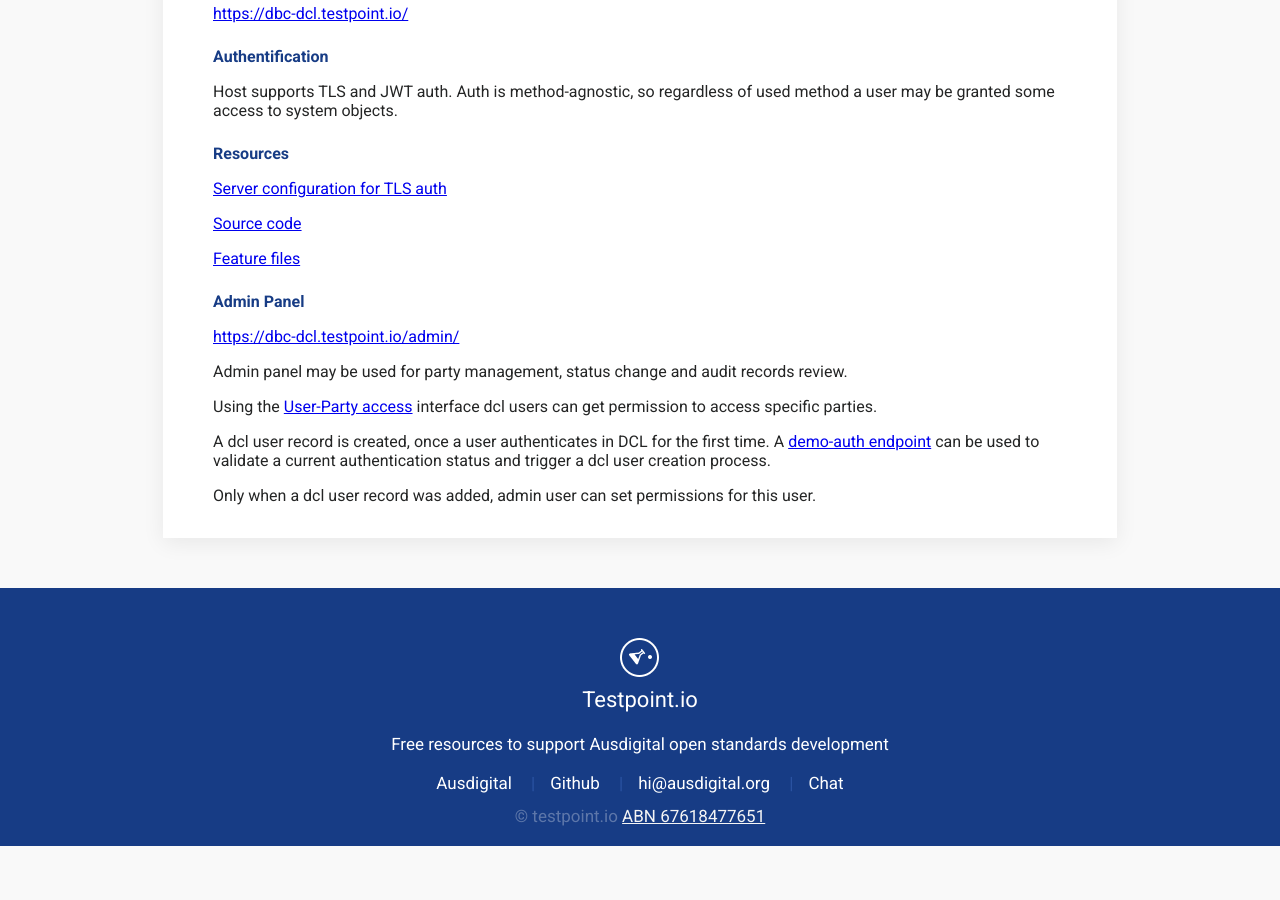
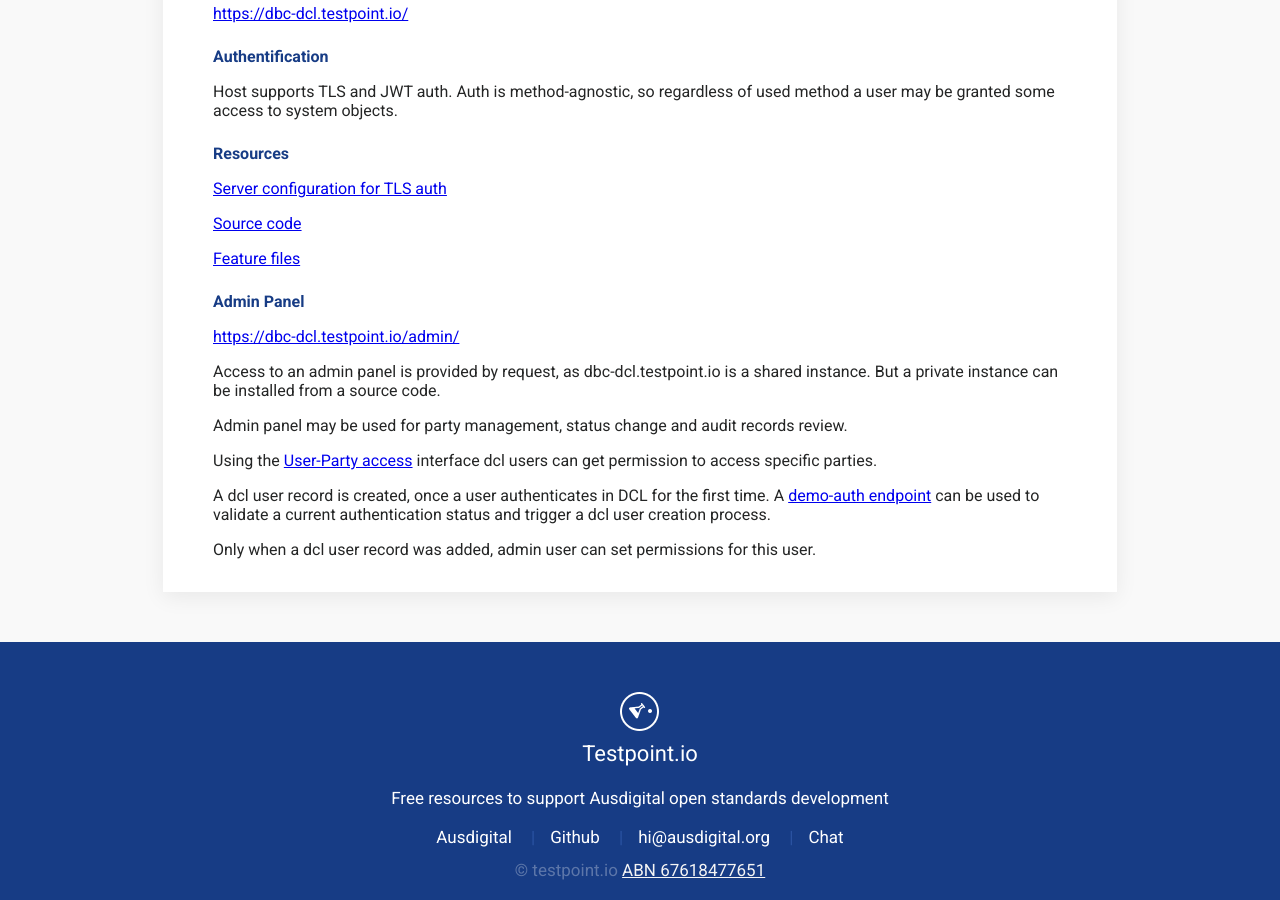
Before and after one commit to test-point/test-point.github.io, a Jekyll site: the page built from pages/dcl.md, in a window 1280 px wide and 900 px high, scrolled down 2222 px. Built offline with Jekyll 4.4.1, drawn with Linux system fonts in a browser that asks for light colours; before the commit the page ends 3068 px from its top, so only the background shows below that.

Commit message:
Update dcl.md

```diff
--- a/pages/dcl.md
+++ b/pages/dcl.md
@@ -75,6 +75,8 @@
 
 [https://dbc-dcl.testpoint.io/admin/](https://dbc-dcl.testpoint.io/admin/)
 
+Access to an admin panel is provided by request, as dbc-dcl.testpoint.io is a shared instance. But a private instance can be installed from a source code.
+
 Admin panel may be used for party management, status change and audit records review.
 
 Using the [User-Party access](https://dbc-dcl.testpoint.io/admin/accreditations/userpartyaccess/) interface dcl users can get permission to access specific parties.
```
